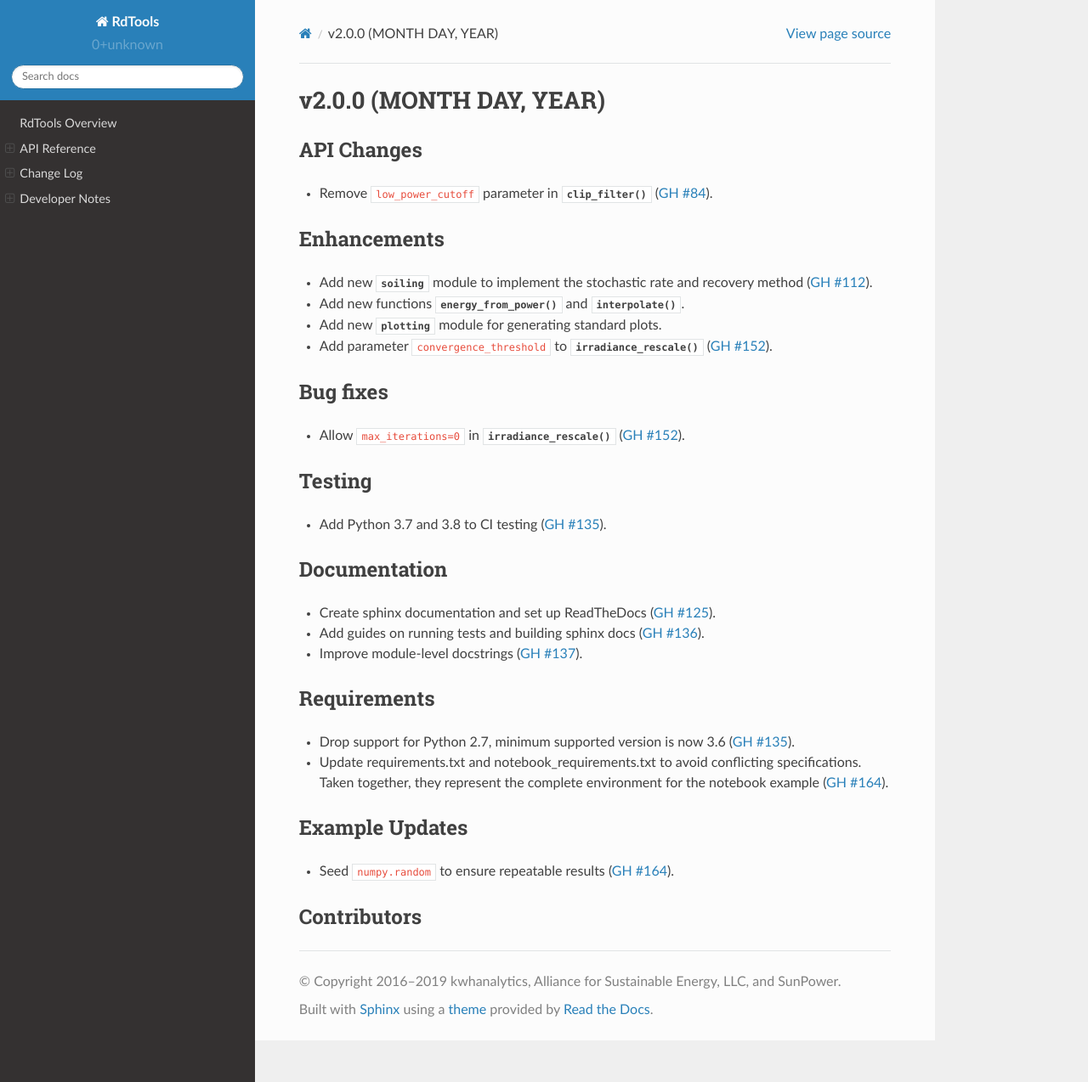
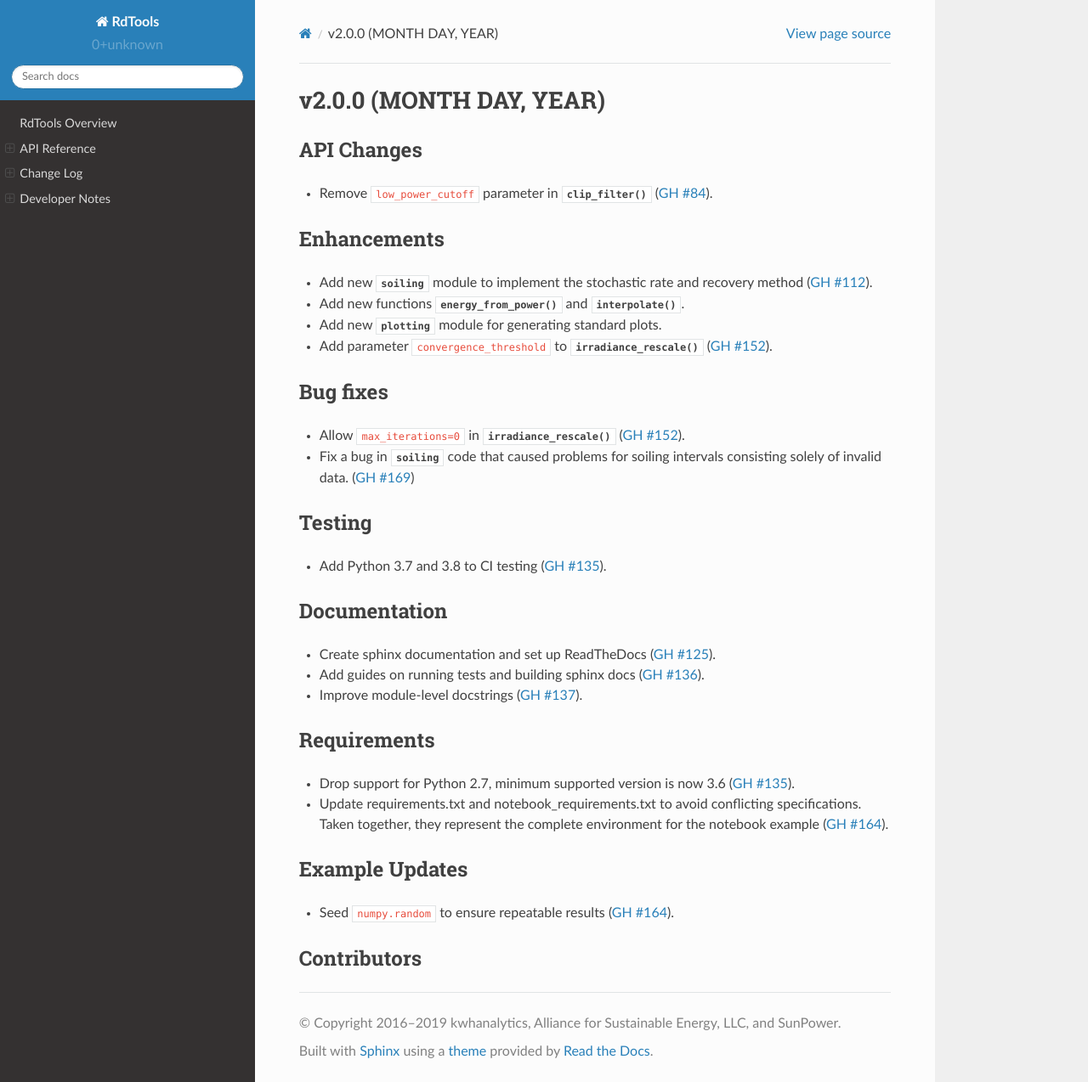
Before and after one commit to NREL/rdtools, a Sphinx documentation site: the page built from docs/sphinx/source/changelog/v2.0.0.rst, in a window 1280 px wide and 1274 px high. Shown: the whole window at 85% size. Built offline with Sphinx 7.4.7 and the Read the Docs theme 2.0.0, drawn with Linux system fonts in a browser that asks for light colours; pages that are not in the unit, such as notebooks, are missing from menus.

Commit message:
changelog entry

```diff
--- a/docs/sphinx/source/changelog/v2.0.0.rst
+++ b/docs/sphinx/source/changelog/v2.0.0.rst
@@ -20,6 +20,8 @@ Bug fixes
 ---------
 * Allow ``max_iterations=0`` in
   :py:func:`~rdtools.normalization.irradiance_rescale` (:pull:`152`).
+* Fix a bug in :py:mod:`~rdtools.soiling` code that caused problems for soiling intervals
+  consisting solely of invalid data. (:pull:`169`)
 
 
 Testing
```
